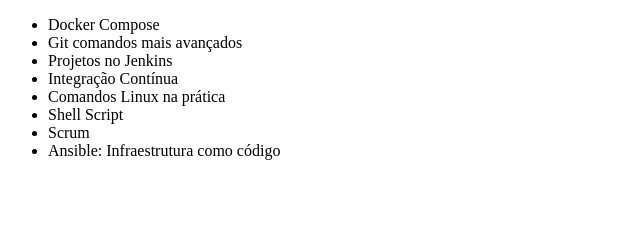
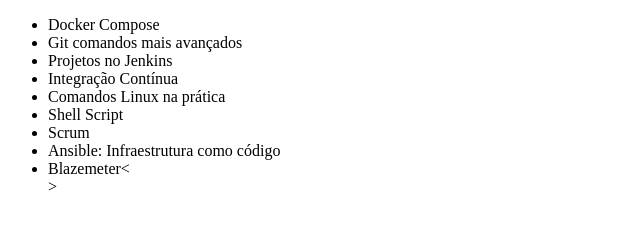
Before and after one commit to alaninfo23/alura-git, a plain HTML site: page index.html in a window 1280 px wide. Shown: the full height of the page, 0-640 px from the left. Drawn offline with Linux system fonts and the light colour scheme.

Commit message:
adicionando novo item

```diff
--- a/index.html
+++ b/index.html
@@ -14,6 +14,7 @@
 		<li>Shell Script</li>
 		<li>Scrum</li>
 		<li>Ansible: Infraestrutura como código</li>
+		<li>Blazemeter<</li>>
 
 
     </ul>
```
